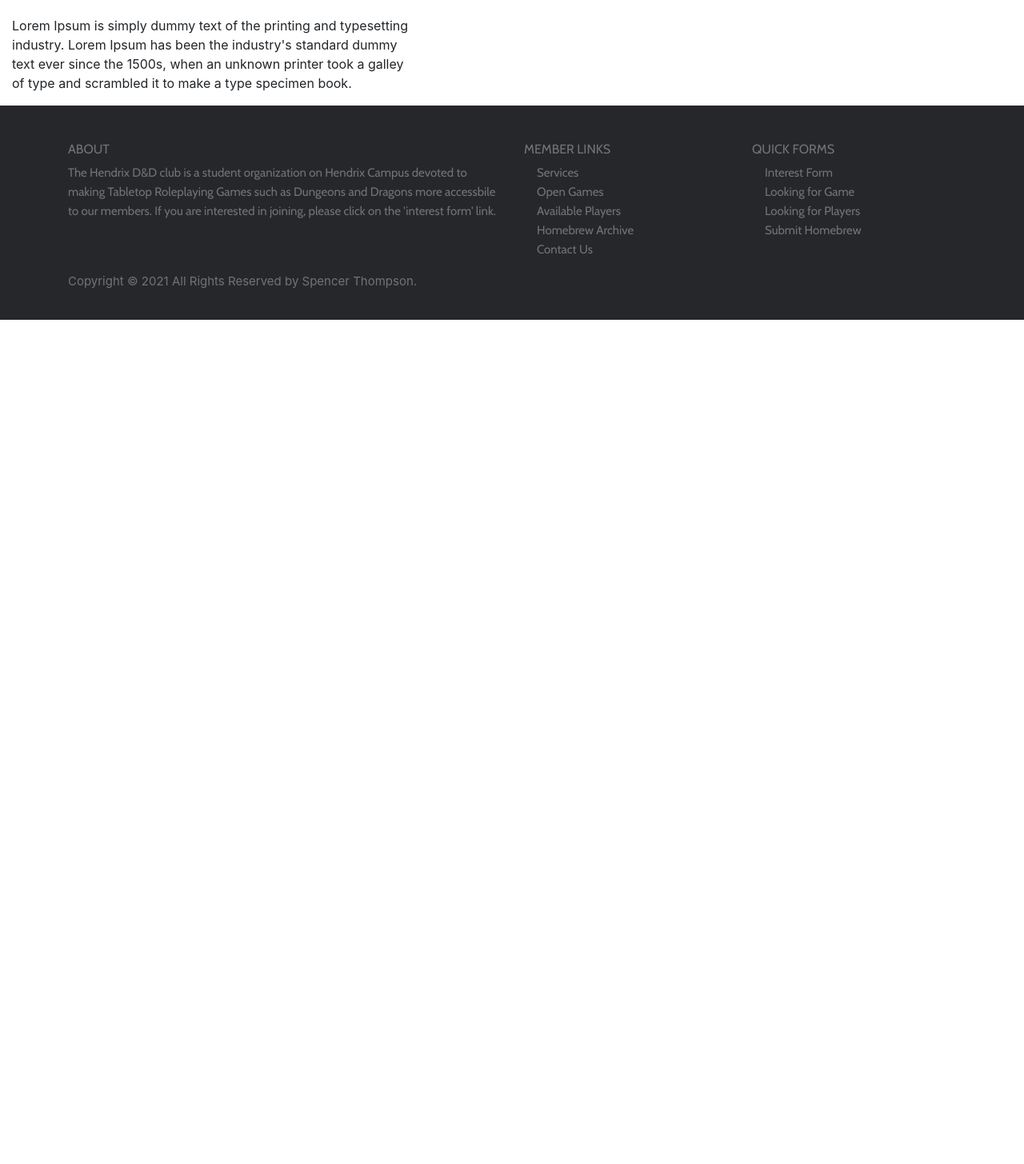
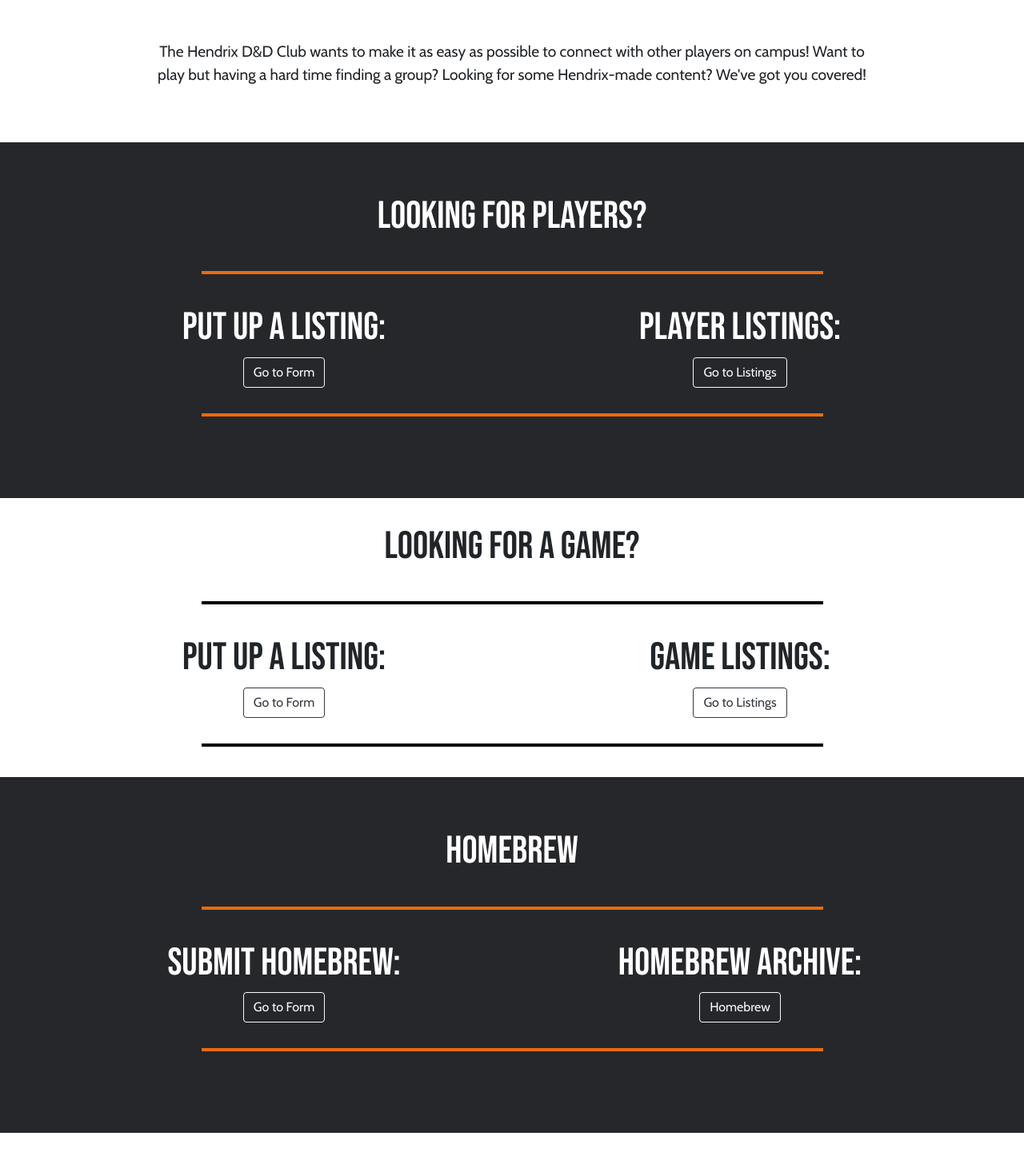
Before and after one commit to SpenThompson/SeniorCapstone, a React (Create React App) app in the folder dnd_frontend/: page /members in a window 1280 px wide. Shown: the part 140-1596 px from the top of the page at 80% size. Before the commit the page ends 800 px from the top, so only its background shows below. Built offline with nearby package versions, Linux system fonts and the light colour scheme.

Commit message:
Members Page Built

```diff
--- a/dnd_frontend/src/components/pages/Home.jsx
+++ b/dnd_frontend/src/components/pages/Home.jsx
@@ -55,8 +55,8 @@
                   <p><br></br></p>
                   <PageSubheading className="inside-block">Join Today!</PageSubheading>
                   <a href={"https://forms.gle/N78DPtMRbvnS6pWe9"} target="_blank" rel="noopener noreferrer">
-                    <PageButton color="light">
-                      CLICK HERE
+                    <PageButton color="light" outline>
+                      Click Here
                     </PageButton>
                   </a>
                 </Col>
@@ -116,6 +116,7 @@
                 </CardBody>
               </PageCard>
             </CardGroup>
+            <p><br></br></p>
           </Container>
     </div>
   );
--- a/dnd_frontend/src/components/pages/Members.jsx
+++ b/dnd_frontend/src/components/pages/Members.jsx
@@ -1,6 +1,6 @@
 import React from "react";
 import { Col, Container, Row,} from "reactstrap";
-import { PageBody, PageTitle } from "./PageElements";
+import { PageBlock, PageBody, PageButton, PageLines, PageSubheading, PageTitle } from "./PageElements";
 
 function Members(){
   return (
@@ -19,14 +19,75 @@
             </Col>
           </Row>
       </Container>
-          <div class="col-lg-5">
-            <p>
-              Lorem Ipsum is simply dummy text of the printing and typesetting
-              industry. Lorem Ipsum has been the industry's standard dummy text
-              ever since the 1500s, when an unknown printer took a galley of
-              type and scrambled it to make a type specimen book.
-            </p>
-          </div>
+      <Container>
+        <Row>
+          <Col className="text-center">
+            <PageBody>
+              The Hendrix D&D Club wants to make it as easy as possible to connect with other players on campus!  Want to play but having a hard time finding a group?  Looking for some Hendrix-made content?  We've got you covered!
+            </PageBody>
+          </Col>
+        </Row>
+        <p><br></br></p>
+      </Container>
+      <PageBlock>
+          <Container>
+            <PageSubheading className="inside-block">Looking for Players?</PageSubheading>
+            <PageLines />
+              <Row>
+                <Col className="text-center" xs = "6">
+                  <PageSubheading className="inside-block">Put up a Listing:</PageSubheading>
+                  <PageButton color="light" outline>Go to Form</PageButton>
+                </Col>
+                <Col className="text-center" xs = "6">
+                  <PageSubheading className="inside-block">Player Listings:</PageSubheading>
+                  <PageButton color="light" outline>Go to Listings</PageButton>
+                </Col>
+              </Row>
+            <PageLines />
+          </Container>
+      </PageBlock>
+      <Container>
+          <PageSubheading>Looking for a Game?</PageSubheading>
+          <PageLines className="inside-white"/>
+            <Row>
+              <Col className="text-center" xs = "6">
+                <PageSubheading>Put up a Listing:</PageSubheading>
+                <PageButton color="dark" outline>Go to Form</PageButton>
+              </Col>
+              <Col className="text-center" xs = "6">
+                <PageSubheading>Game Listings:</PageSubheading>
+                <PageButton color="dark" outline>Go to Listings</PageButton>
+              </Col>
+            </Row>
+          <PageLines className="inside-white"/>
+      </Container>
+      <PageBlock>
+          <Container>
+            <PageSubheading className="inside-block">Homebrew</PageSubheading>
+            <PageLines />
+              <Row>
+                <Col className="text-center" xs = "6">
+                  <PageSubheading className="inside-block">Submit Homebrew:</PageSubheading>
+                  <PageButton color="light" outline>Go to Form</PageButton>
+                </Col>
+                <Col className="text-center" xs = "6">
+                  <PageSubheading className="inside-block">Homebrew Archive:</PageSubheading>
+                  <PageButton color="light" outline>Homebrew</PageButton>
+                </Col>
+              </Row>
+            <PageLines />
+          </Container>
+      </PageBlock>
+      <Container>
+        <Row>
+          <Col className="text-center">
+            <PageSubheading>Have questions or requests?</PageSubheading>
+            <PageBody>If you have any suggestions, questions, or special requests, please contact us directly!</PageBody>
+            <PageButton color="dark" outline>Contact Us</PageButton>
+            <p><br></br></p>
+          </Col>
+        </Row>
+      </Container>
     </div>
   );
 }
--- a/dnd_frontend/src/components/pages/PageElements.jsx
+++ b/dnd_frontend/src/components/pages/PageElements.jsx
@@ -30,7 +30,7 @@
 
 export const PageBody = styled.p`
     font-family: 'Cabin', sans-serif;
-    font-size: 100%;
+    font-size: 120%;
     margin-left: 10%;
     margin-right: 10%;
     margin-top: 30px;
@@ -56,6 +56,7 @@
 
 export const PageLines = styled.div`
     width: 70%;
+    max-width: 100%;
     height: .25em;
     margin-left: 15%;
     margin-right: 15%;
@@ -63,6 +64,9 @@
     margin-bottom: 2em;
     background-color: #E96B10;
     display: inline-block;
+    &.inside-white{
+        background-color: #000000;
+    }
 `;
 
 export const PageBlock = styled(Jumbotron)`
```
Also changed, not shown: dnd_frontend/src/components/pages/Resources/Members Picture.jpeg (added).
